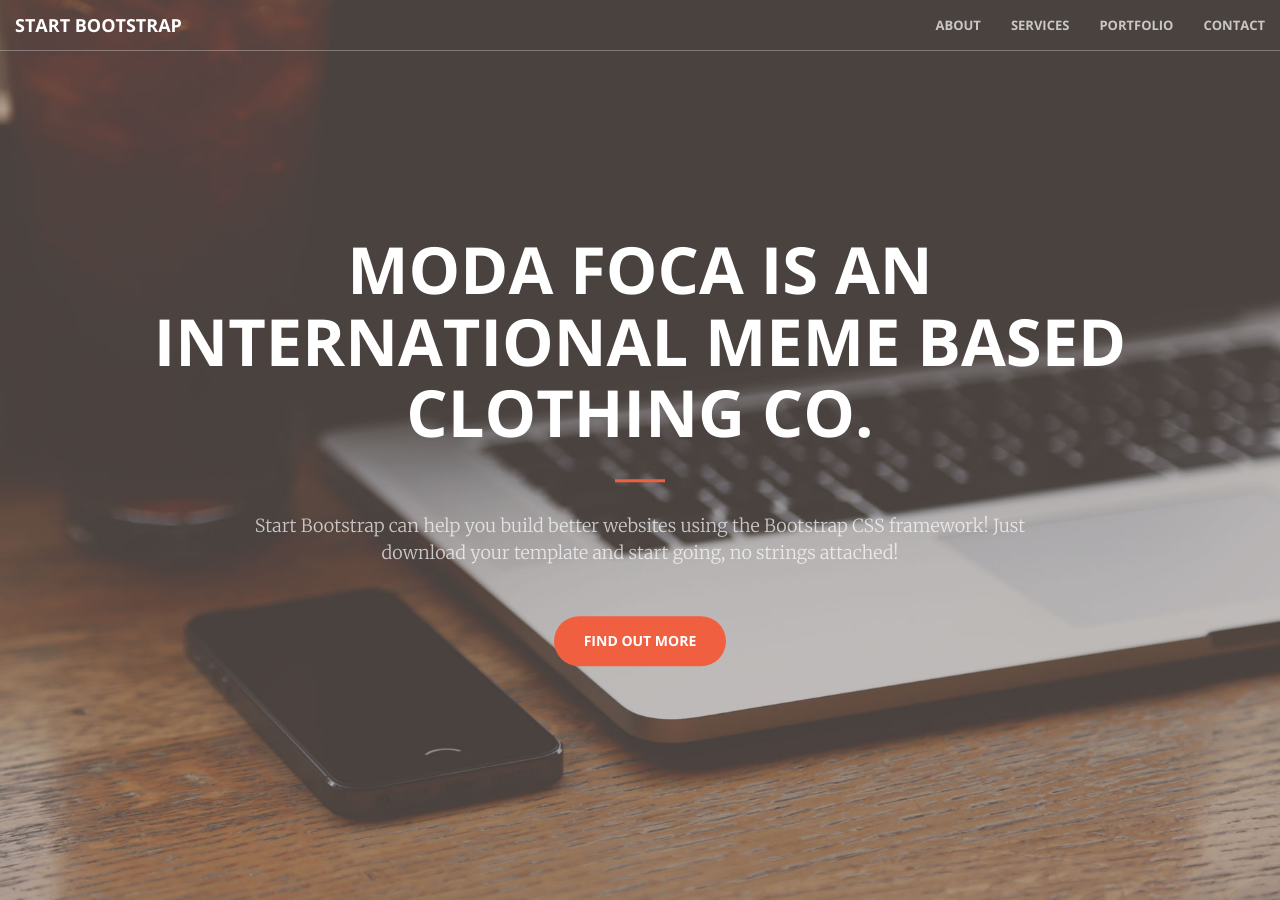
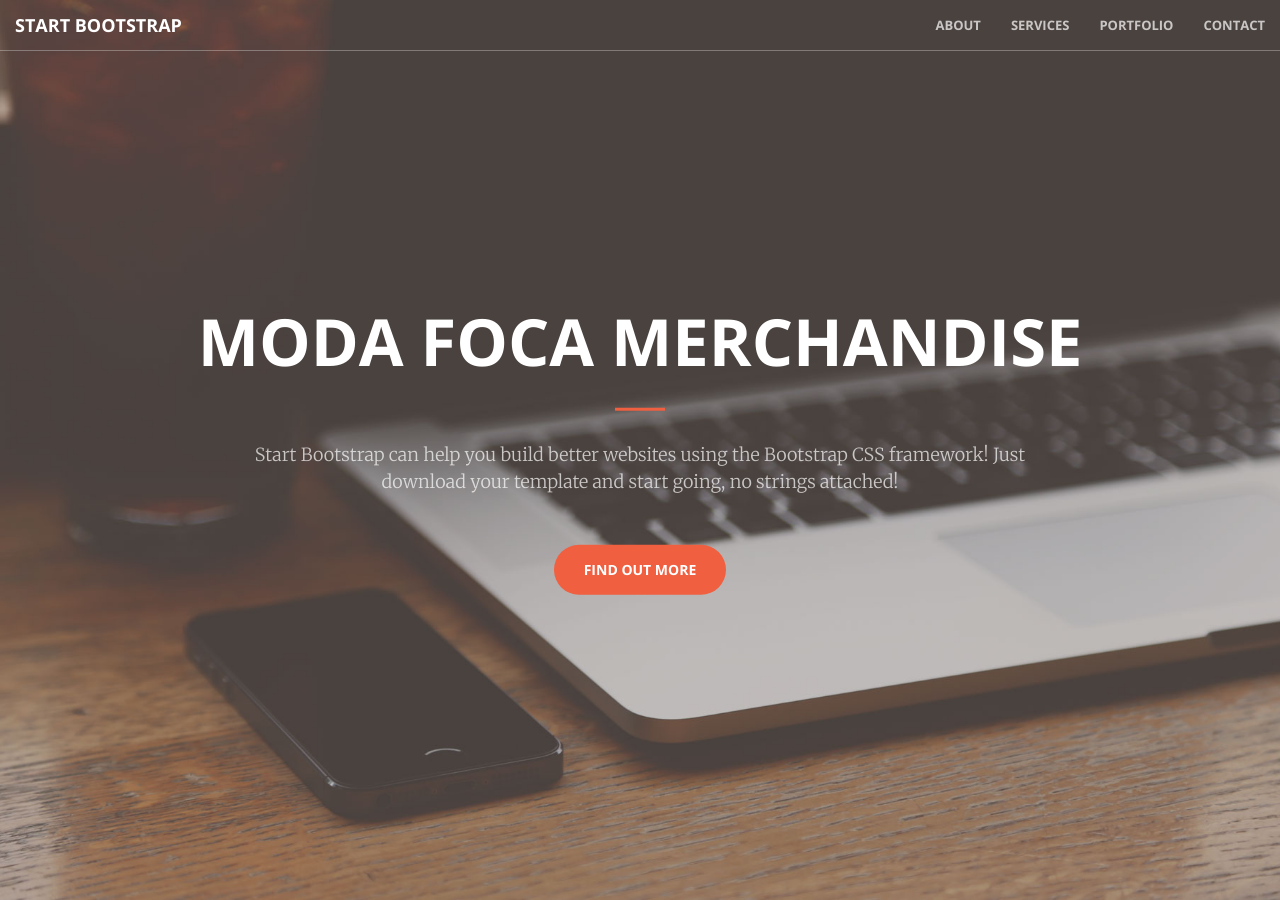
Before and after one commit to Jorge-Cano/moda-foca, a Jekyll site: the page built from index.html, in a window 1280 px wide and 900 px high. Built offline with Jekyll 4.4.1, drawn with Linux system fonts in a browser that asks for light colours.

Commit message:
Update header.html
header updated

```diff
--- a/_includes/header.html
+++ b/_includes/header.html
@@ -1,7 +1,7 @@
 <header>
     <div class="header-content">
         <div class="header-content-inner">
-            <h1>Moda Foca is an International Meme Based Clothing Co.</h1>
+            <h1>Moda Foca Merchandise</h1>
             <hr>
             <p>Start Bootstrap can help you build better websites using the Bootstrap CSS framework! Just download your template and start going, no strings attached!</p>
             <a href="#about" class="btn btn-primary btn-xl page-scroll">Find Out More</a>
```
